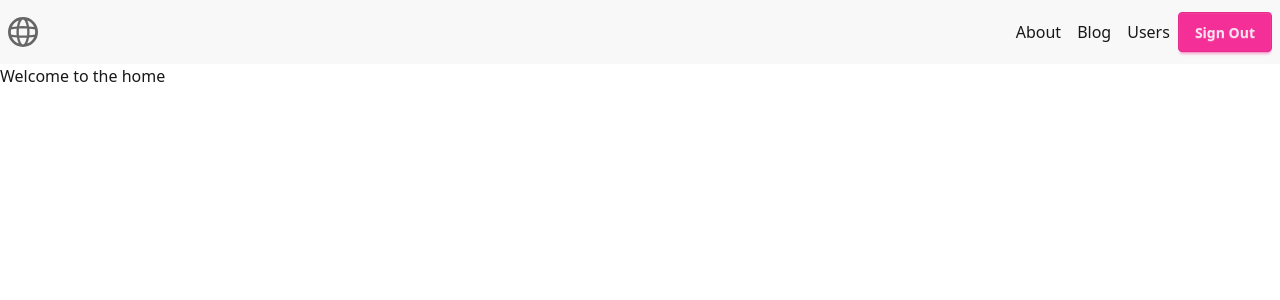
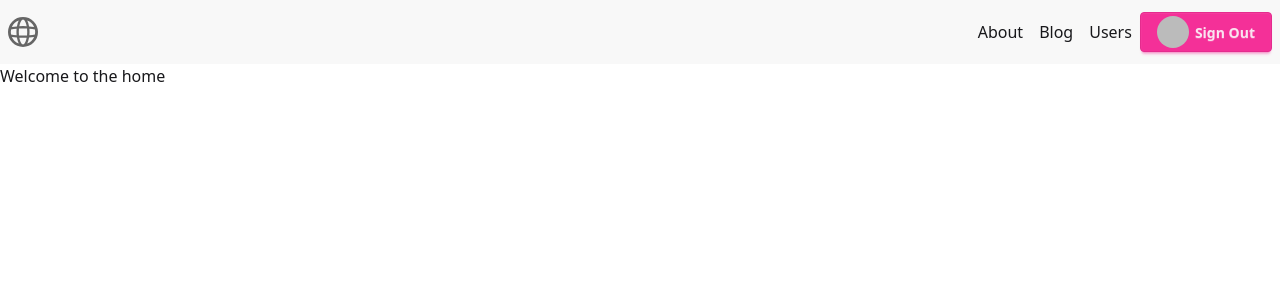
Before and after one commit to fireship-projects/next-fire-space, a Next.js app: page / in a window 1280 px wide. Shown: the top 300 px of the page. Built offline with nearby package versions, Linux system fonts and the light colour scheme; no server answers; sample sign-in values are in the browser's storage.

Commit message:
add user profile page, integrate @sindresorhus/is for type assertions, and enhance SignOut component with avatar support

```diff
--- a/package.json
+++ b/package.json
@@ -18,6 +18,7 @@
 	"dependencies": {
 		"@auth/prisma-adapter": "^2.7.4",
 		"@prisma/client": "6.3.1",
+		"@sindresorhus/is": "^7.0.1",
 		"@tailwindcss/postcss": "^4.0.5",
 		"@vercel/analytics": "^1.4.1",
 		"next": "15.1.6",
--- /dev/null
+++ b/src/app/users/[id]/page.tsx
@@ -0,0 +1,40 @@
+import { prisma } from '@/modules/db/prisma';
+import { assert } from '@sindresorhus/is';
+import type { Metadata } from 'next';
+
+interface Props {
+	params: {
+		id: string;
+	};
+}
+
+export async function generateMetadata({ params }: Props): Promise<Metadata> {
+	const user = await prisma.user.findUnique({ where: { id: params.id } });
+	return { title: `User profile of ${user?.name}` };
+}
+
+export default async function UserProfile({ params }: Props) {
+	const user = await prisma.user.findUniqueOrThrow({ where: { id: params.id } });
+
+	const { name, email, image, bio } = user;
+
+	assert.string(name);
+	assert.string(email);
+	assert.string(image);
+
+	return (
+		<div className="card card-xl border bg-base-100 w-96 m-4">
+			<figure className="px-10 pt-10">
+				<img src={image} alt="Users Profile" className="rounded-xl" />
+			</figure>
+			<div className="card-body items-center text-center">
+				<h2 className="card-title">{name}</h2>
+				<h3>{email}</h3>
+				<p className="card-body	">{bio}</p>
+				{/* <div className="card-actions">
+					<button className="btn btn-primary">Buy Now</button>
+				</div> */}
+			</div>
+		</div>
+	);
+}
--- a/src/components/auth-components/sign-out.tsx
+++ b/src/components/auth-components/sign-out.tsx
@@ -1,8 +1,23 @@
 import { signOut } from 'next-auth/react';
 
-export function SignOut() {
+function SmallAvatar({ src }: { src: string }) {
+	return (
+		<div className="avatar">
+			<div className="w-8 rounded-full">
+				<img src={src} alt="Tailwind-CSS-Avatar-component" />
+			</div>
+		</div>
+	);
+}
+
+interface Props {
+	avatarUrl?: string | null;
+}
+
+export function SignOut({ avatarUrl }: Props) {
 	return (
 		<button onClick={() => signOut()} className="btn btn-secondary" type="submit">
+			{avatarUrl ? <SmallAvatar src={avatarUrl} /> : null}
 			Sign Out
 		</button>
 	);
--- a/src/components/page-components/user-status.tsx
+++ b/src/components/page-components/user-status.tsx
@@ -10,5 +10,5 @@ export function UserStatus() {
 
 	console.log(session, status);
 
-	return status === 'authenticated' ? <SignOut /> : <SignIn />;
+	return status === 'authenticated' ? <SignOut avatarUrl={session.user?.image} /> : <SignIn />;
 }
--- a/src/components/user-components/user-card.tsx
+++ b/src/components/user-components/user-card.tsx
@@ -1,8 +1,8 @@
-type Props = {
+interface Props {
 	email: string;
 	name: string;
 	avatarUrl: string;
-};
+}
 
 export function UserCard(props: Props) {
 	return (
```
Also changed, not shown: 1 other file (tests, documents, lock files or other folders).
